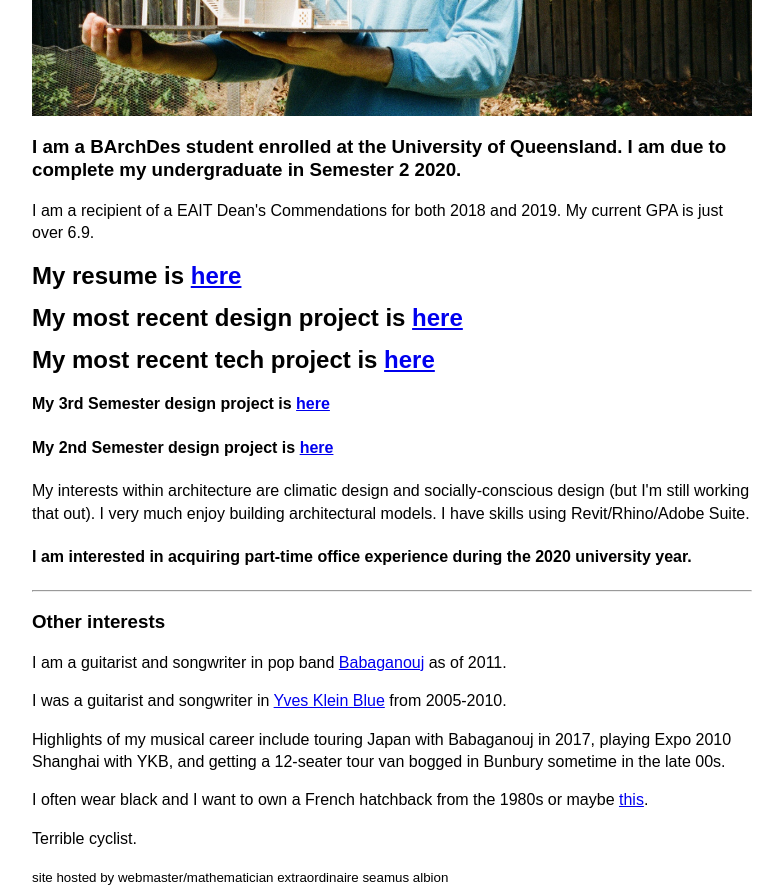
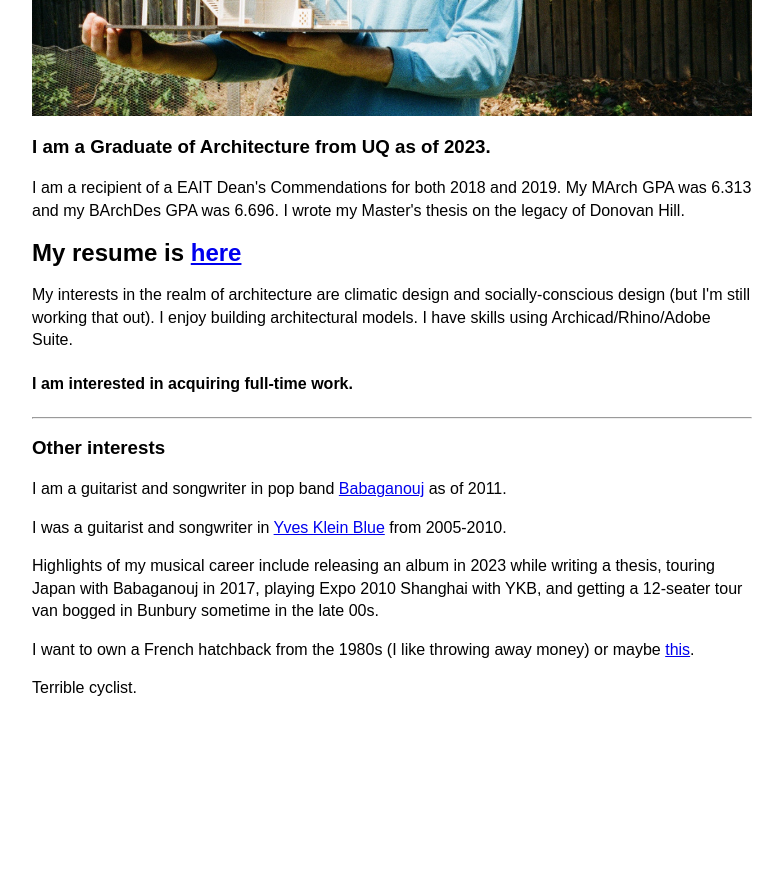
Before and after one commit to charlesrwsale/charlesrwsale.github.io, a plain HTML site: page index.html in a window 1280 px wide. Shown: the part 400-1290 px from the top of the page, without its empty margins (248-1031 px from the left). After the commit the page ends 1115 px from the top, so only its background shows below. Drawn offline with Linux system fonts and the light colour scheme.

Commit message:
Update index.html

```diff
--- a/index.html
+++ b/index.html
@@ -1,8 +1,7 @@
 <!DOCTYPE html>
 <html>
-
 <head>
-<meta http-equiv="Content-Type" content="text/html; charset=UTF-8">
+<!-- <meta http-equiv="Content-Type" content="text/html; charset=UTF-8">
 
 	<meta name="viewport" content="width=device-width">
 	<meta name="author" content="chuckd666">
@@ -14,7 +13,7 @@
 	<meta name="twitter:card" content="summary">
 	<meta name="twitter:title" content="charles sale">
 	<meta name="twitter:description" content="hello i&#39;m charles sale  I am a BArchDes student enrolled at the University of Queensland. I am due to complete my undergraduate in Semester 2 2020. I am a recipient of EAIT Dean&#39;s Commendations for se...">
-	<meta name="twitter:creator" content="chuckd666">
+	<meta name="twitter:creator" content="chuckd666"> -->
 	<title>charles sale</title>
 	<style type="text/css">body {font-family: Arial, Helvetica, sans-serif;
 font-size: 1em;
@@ -25,27 +24,26 @@ padding: 0 2%;}
 
 img {max-width: 100%; display: block; margin: .75em auto;}</style>
 
-
 </head>
 
 <body>
 <h1>hello i'm charles sale</h1>
 <h2><img alt="pic of self" src="./charlessale_files/tumblr_6cafbc0891e7dc764a661eee600ea4e6_ce908a03_1280.jpg"></h2>
-<h3>I am a BArchDes student enrolled at the University of Queensland. I am due to complete my undergraduate in Semester 2 2020.</h3>
-<p>I am a recipient of a EAIT Dean's Commendations for both 2018 and 2019. My current GPA is just over 6.9.</p>
+<h3>I am a Graduate of Architecture from UQ as of 2023.</h3>
+<p>I am a recipient of a EAIT Dean's Commendations for both 2018 and 2019. My MArch GPA was 6.313 and my BArchDes GPA was 6.696. I wrote my Master's thesis on the legacy of Donovan Hill.</p>
 <h2>My resume is <a href="https://drive.google.com/file/d/1ffIrB3IB8upkjR1_-H_KC9Rd63PbMbwf/view?usp=sharing">here</a></h2>
-<h2>My most recent design project is <a href="https://drive.google.com/file/d/1VyAj6AJIcsDK9oncpsTSBQeYPm5cBQpj/view?usp=sharing">here</a></h2>
+<!-- <h2>My most recent design project is <a href="https://drive.google.com/file/d/1VyAj6AJIcsDK9oncpsTSBQeYPm5cBQpj/view?usp=sharing">here</a></h2>
 <h2>My most recent tech project is <a href="https://drive.google.com/file/d/15TQ5maZC1sWYh7VpZy-HgPW1aVUIp6tO/view?usp=sharing">here</a></h2>
 <h4>My 3rd Semester design project is <a href="https://drive.google.com/file/d/1spuwgM8HckS4q8Grshab0NGc_6RsocSC/view?usp=sharing">here</a></h4>
-<h4>My 2nd Semester design project is <a href="https://drive.google.com/file/d/1ADTX1dU2zpD538EdO4t3intnuwPF9_Ij/view?usp=sharing">here</a></h4>
-<p>My interests within architecture are climatic design and socially-conscious design (but I'm still working that out). I very much enjoy building architectural models. I have skills using Revit/Rhino/Adobe Suite. </p>
-<h4>I am interested in acquiring part-time office experience during the 2020 university year.</h4>
+<h4>My 2nd Semester design project is <a href="https://drive.google.com/file/d/1ADTX1dU2zpD538EdO4t3intnuwPF9_Ij/view?usp=sharing">here</a></h4>-->
+<p>My interests in the realm of architecture are climatic design and socially-conscious design (but I'm still working that out). I enjoy building architectural models. I have skills using Archicad/Rhino/Adobe Suite. </p>
+<h4>I am interested in acquiring full-time work.</h4>
 <hr>
 <h3>Other interests</h3>
-<p>I am a guitarist and songwriter in pop band <a href="http://www.babaganouj.net/">Babaganouj</a> as of 2011.</p>
+<p>I am a guitarist and songwriter in pop band <a href="https://www.youtube.com/watch?v=B3PulKRypxY">Babaganouj</a> as of 2011.</p>
 <p>I was a guitarist and songwriter in <a href="https://www.youtube.com/watch?v=rQ6tKGFnemU">Yves Klein Blue</a> from 2005-2010.</p>
-<p>Highlights of my musical career include touring Japan with Babaganouj in 2017, playing Expo 2010 Shanghai with YKB, and getting a 12-seater tour van bogged in Bunbury sometime in the late 00s.</p>
-<p>I often wear black and I want to own a French hatchback from the 1980s or maybe <a href="https://en.wikipedia.org/wiki/Nissan_Pao">this</a>.</p>
+<p>Highlights of my musical career include releasing an album in 2023 while writing a thesis, touring Japan with Babaganouj in 2017, playing Expo 2010 Shanghai with YKB, and getting a 12-seater tour van bogged in Bunbury sometime in the late 00s.</p>
+<p>I want to own a French hatchback from the 1980s (I like throwing away money) or maybe <a href="https://en.wikipedia.org/wiki/Nissan_Pao">this</a>.</p>
 <p>Terrible cyclist.</p>
 <p style="text-align: right">
 <p></p>
@@ -56,4 +54,4 @@ img {max-width: 100%; display: block; margin: .75em auto;}</style>
 
 </body></html>
 
-<small>site hosted by webmaster/mathematician extraordinaire seamus albion</small>
+<!-- <small>site hosted by webmaster/mathematician extraordinaire seamus albion</small> -->
```
